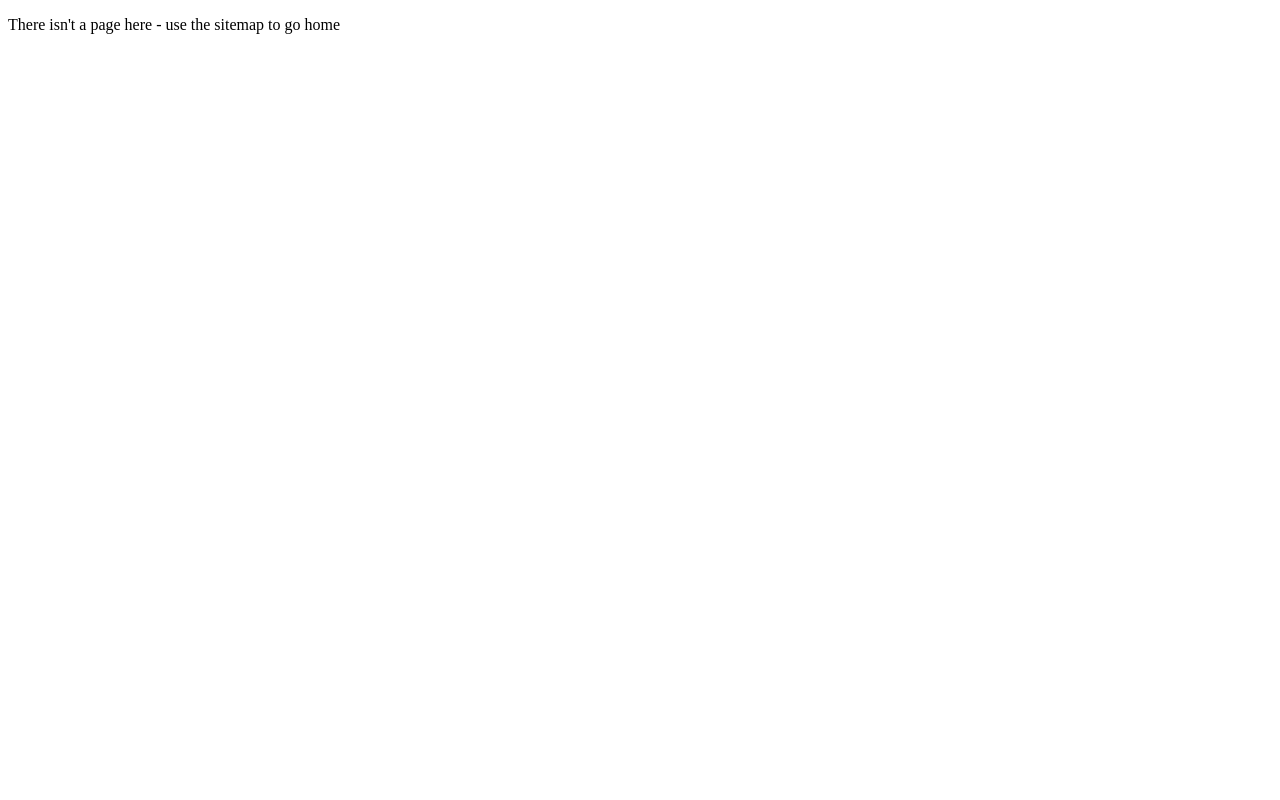
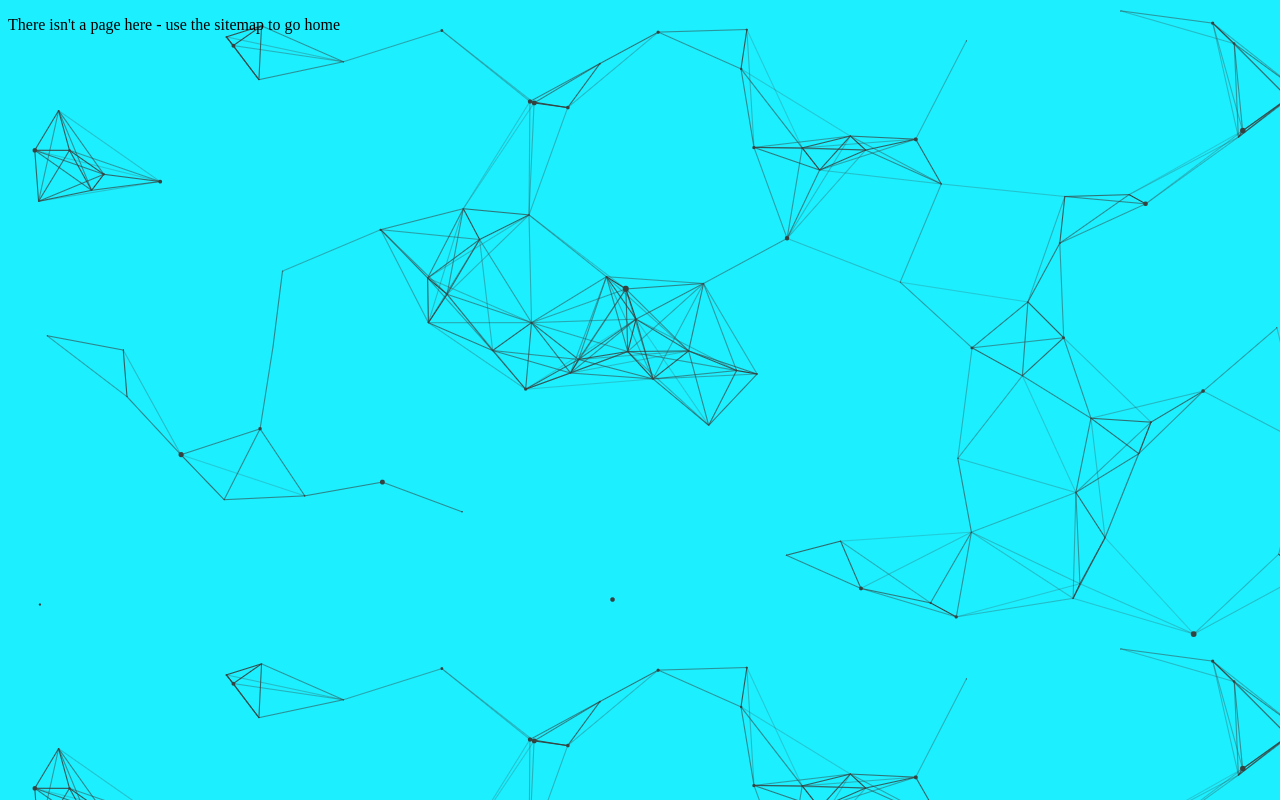
Before and after one commit to real-nickel/Gamingsite, a plain HTML site: page 404.html in a window 1280 px wide. Drawn offline with Linux system fonts and the light colour scheme.

Commit message:
Update 404.html

```diff
--- a/404.html
+++ b/404.html
@@ -1,5 +1,5 @@
 <!doctype html>
 <link rel="icon" href="favicon.ico" type="image/x-icon"/ >
-<body background="">
+<body background="cool-background.png">
 <title>404</title>
 <p>There isn't a page here - use the sitemap to go home</>
```
